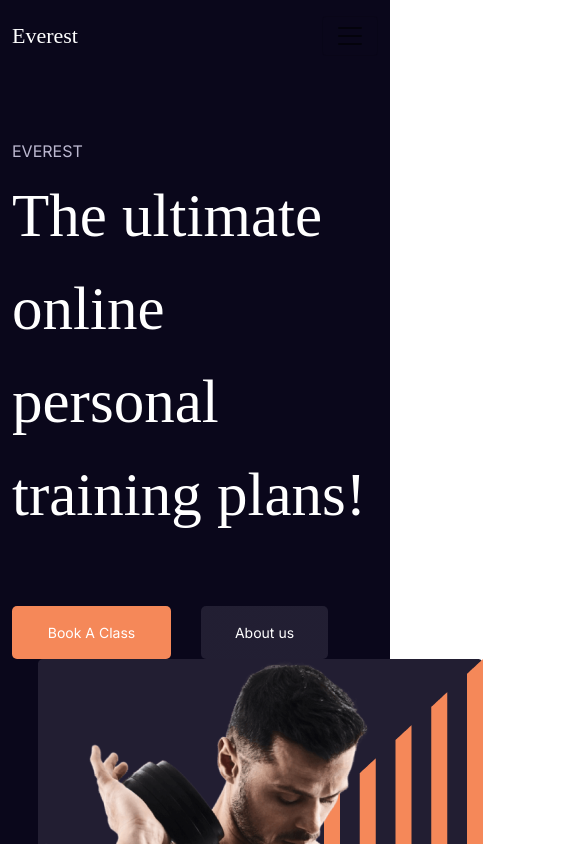
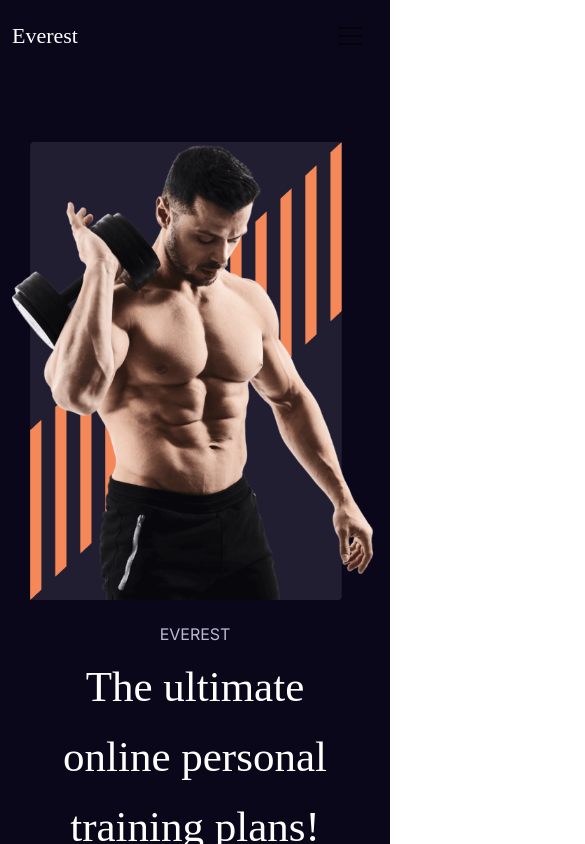
Before and after one commit to aonikpaulalock/Fitnes-Projects, a React (Create React App) app: page / in a window 390 px wide. Shown: the top 844 px of the page, 585 px wide, since content can reach past the window. Built offline with nearby package versions, Linux system fonts and the light colour scheme; no server answers; a web font is replaced by a local one.

Commit message:
home banner Responsive done

```diff
--- a/src/Pages/Home/Banner.js
+++ b/src/Pages/Home/Banner.js
@@ -9,21 +9,21 @@ const Banner = () => {
     <div className="banner-bg">
       <div className="container">
         <div className="row">
-          <div className="col-lg-6">
+          <div className="col-lg-6 col-md-12 order-2 order-lg-1">
             <div>
-              <div>
+              <div className="home-banner-content">
                 <h4 className="banner-sub-heading">EVEREST</h4>
                 <h1 className="banner-main-heading">The ultimate online personal training plans!</h1>
-                <div className='d-flex button-gap'>
+                <div className='button-gap button-rexponsive'>
                   <button className="Book-button" onClick={()=>navigate("/contactPage")}>Book A Class</button>
                   <button className="About-button">About us</button>
                 </div>
               </div>
             </div>
           </div>
-          <div className="col-lg-5 offset-lg-1">
-            <div>
-              <img src={banner} alt=""/>
+          <div className="col-lg-6  col-md-12 order-1 order-lg-2">
+            <div className="banner-image">
+              <img src={banner} alt="" className=""/>
             </div>
           </div>
         </div>
--- a/src/Shared/Header.js
+++ b/src/Shared/Header.js
@@ -5,7 +5,7 @@ import "../Styles/Header.css"
 const Header = () => {
   const navigate = useNavigate()
   return (
-    <Navbar expand="lg" className="nav-bg sticky-top">
+    <Navbar expand="lg" className="nav-bg">
       <Container>
         <Navbar.Brand href="#" className="nav-heading text-white">
           Everest
--- a/src/Styles/Banner.css
+++ b/src/Styles/Banner.css
@@ -24,3 +24,43 @@
 .button-gap {
   margin-top: 65px;
 }
+
+
+/* Media qureis */
+@media (max-width:635px) {
+  .banner-image img {
+    width: 100%;
+  }
+
+  .banner-main-heading {
+    font-size: 50px;
+    line-height: 70px;
+    text-align: center;
+  }
+
+  .banner-sub-heading {
+    text-align: center;
+  }
+
+  .button-gap {
+    margin-top: 45px;
+    margin-bottom: 35px;
+    display: flex;
+    justify-content: center;
+    align-items: center;
+  }
+
+  .home-banner-content {
+    padding: 35px;
+  }
+}
+
+@media (max-width:582px) {
+  .banner-main-heading {
+    font-size: 43px;
+  }
+  .home-banner-content {
+    padding: 25px;
+  }
+
+}
--- a/src/Styles/Quesions.css
+++ b/src/Styles/Quesions.css
@@ -74,3 +74,11 @@
   color: #BCB8D0;
   padding-left: 8px;
 }
+
+/* Media Quares */
+@media (max-width:815px) {
+  .Question {
+    width: 500px;
+    height: auto;
+  }
+}
--- a/src/Styles/Review.css
+++ b/src/Styles/Review.css
@@ -1,7 +1,6 @@
-
 .reviews-posion {
   position: absolute;
-  background-color:  #F8F7FC;
+  background-color: #F8F7FC;
   width: 920px !important;
   height: 398px;
   z-index: -1;
@@ -42,3 +41,11 @@
   color: #BCB8D0;
   margin-bottom: 0;
 }
+
+/* Media Quary */
+@media (max-width:1100px) {
+  .reviews-posion {
+    width: 500px!important;
+    height: auto;
+  }
+}
```
